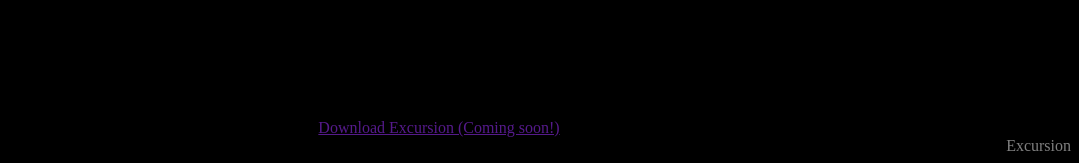
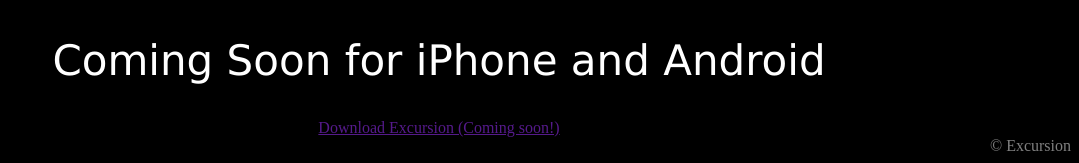
Before and after one commit to Kahmuun/excursion, a plain HTML site: page index.html in a window 1280 px wide. Shown: the part 1100-1263 px from the top of the page, without its empty margins (201-1280 px from the left). Drawn offline with Linux system fonts and the light colour scheme.

Commit message:
Correct h2 color and copyright at footer

```diff
--- a/index.html
+++ b/index.html
@@ -17,6 +17,6 @@
     <p class="image"><img src="https://content.codecademy.com/programs/freelance-one/excursion/images/phone.png"></p>
     <h2>Coming Soon for iPhone and Android</h2>
     <a href="" class="download">Download Excursion (Coming soon!)</a>
-    <footer>Excursion</footer>
+    <footer>&copy; Excursion</footer>
 </body>
 </html>
--- a/resources/css/style.css
+++ b/resources/css/style.css
@@ -20,6 +20,7 @@
     font-family: Verdana;
     font-weight: 300;
     font-size: 42px;
+    color: white;
 }
 
 h3 {
```
